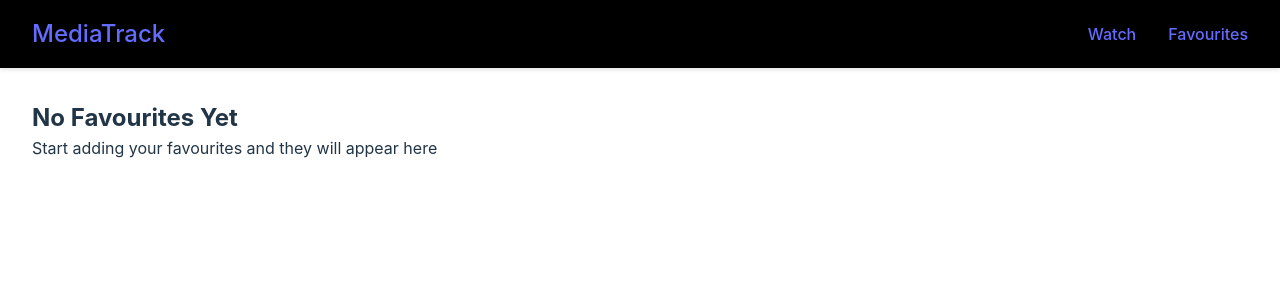
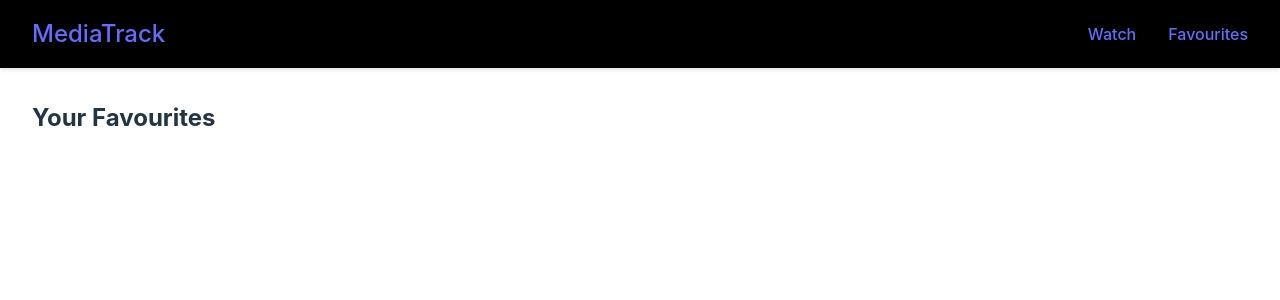
Before and after one commit to Seungman6725/MediaTrack, a React (Vite) app: page /favourites in a window 1280 px wide. Shown: the top 300 px of the page. Built offline with nearby package versions, Linux system fonts and the light colour scheme.

Commit message:
Added context to save favourited movies to see in the favourites list.

```diff
--- a/src/App.jsx
+++ b/src/App.jsx
@@ -2,13 +2,14 @@ import Home from './pages/Home.jsx'
 import Favourites from './pages/Favourites.jsx'
 import NavBar from './components/NavBar.jsx';
 import {Routes, Route} from 'react-router-dom'
+import {FavouriteProvider} from './contexts/FavouriteContext.jsx'
 import './css/App.css'
 
 
 function App() {
 
   return (
-    <div>
+    <FavouriteProvider>
       <NavBar/>
       <main className="main-content">
         <Routes>
@@ -16,7 +17,7 @@ function App() {
           <Route path="/favourites" element={<Favourites />}/>
         </Routes>
       </main>
-    </div>
+    </FavouriteProvider>
   );
 }
 
--- a/src/components/Card.jsx
+++ b/src/components/Card.jsx
@@ -1,9 +1,18 @@
 import '../css/Card.css'
+import { useFavouriteContext } from '../contexts/FavouriteContext';
 
 function Card({ information }) {
+    const { isFavourite, addFavourite, removeFavourite } = useFavouriteContext();
+    const favourite = isFavourite(information.id);
 
-    function handleFavouriteClick() {
-        alert("Favourite button clicked");
+    function handleFavouriteClick(e) {
+        e.preventDefault();
+        if(favourite){
+            removeFavourite(information);
+        }
+        else{
+            addFavourite(information);
+        }
     }
 
     return (
@@ -13,8 +22,9 @@ function Card({ information }) {
                 alt={information.title} />
 
             <div className="card-overlay">
-                <button className="favourite-btn" onClick={handleFavouriteClick}>
-                    ❤︎
+                <button className={`favourite-btn ${favourite ? "active" : ""}`}
+                    onClick={handleFavouriteClick}>
+                    ❤
                 </button>
             </div>
         </div>
--- /dev/null
+++ b/src/contexts/FavouriteContext.jsx
@@ -0,0 +1,43 @@
+import { createContext, useState, useContext, useEffect } from "react";
+
+const FavouriteContext = createContext();
+
+export const useFavouriteContext = () => useContext(FavouriteContext);
+
+export const FavouriteProvider = ({children}) => {
+    const [favourites, setFavourites] = useState([]);
+
+    useEffect(() => {
+        const storedFavourites = localStorage.getItem("favourites");
+
+        if (storedFavourites) {
+            setFavourites(JSON.parse(storedFavourites));
+        }
+    }, []);
+
+    useEffect(() => {
+        localStorage.setItem("favourites", JSON.stringify(favourites));
+    }, [favourites]);
+
+    const addFavourite = (movie) => {
+        setFavourites(f => [...f, movie]);
+    }
+
+    const removeFavourite = (movie) => {
+        setFavourites(f => f.filter(movie => movie.id !== movie.id));
+    }
+
+    const isFavourite = (movieId) => {
+        return favourites.some(movie => movie.id === movieId);
+    }
+
+    const value = {
+        favourites,
+        addFavourite,
+        removeFavourite,
+        isFavourite
+    }
+    return <FavouriteContext.Provider value={value}>
+        {children}
+    </FavouriteContext.Provider>
+};
--- a/src/pages/Favourites.jsx
+++ b/src/pages/Favourites.jsx
@@ -1,6 +1,22 @@
 import '../css/Favourites.css'
+import { useFavouriteContext } from '../contexts/FavouriteContext';
+import Card from '../components/Card';
 
 function Favourites() {
+
+  const { favourites } = useFavouriteContext();
+
+  if (favourites){
+    return (
+      <div className='favourites'>
+        <h2>Your Favourites</h2>
+        <div className="movies-grid">
+          {favourites.map((movie) =>
+          <Card information={movie} key={movie.id}/>)}
+        </div>
+      </div>
+      );
+  }
   return (
     <div className="favourites-empty">
       <h2>No Favourites Yet</h2>
```
